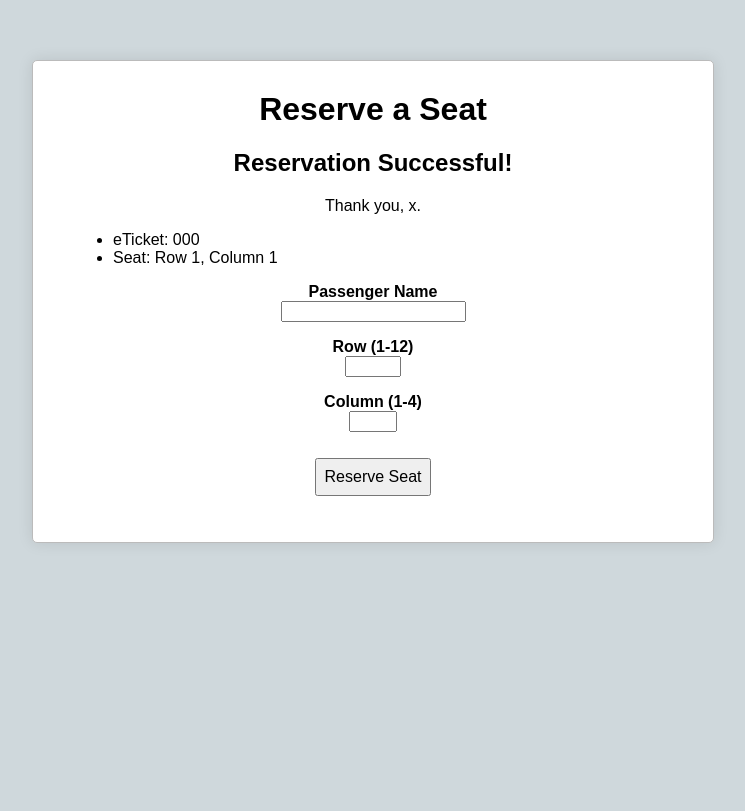
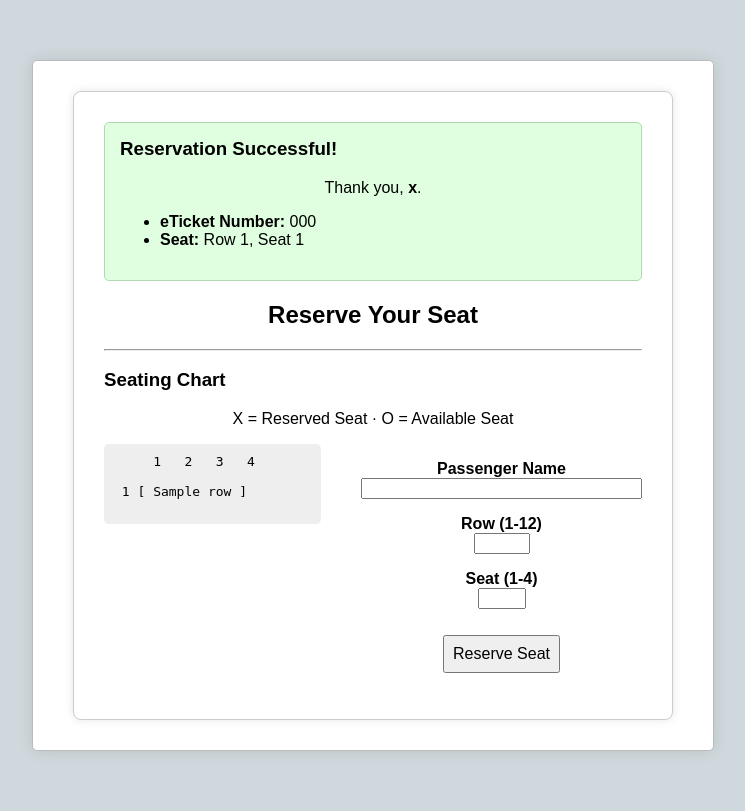
Before and after one commit to fhamdan16/Final-Project-4320, a Flask app: template templates/reserve.html in a window 1280 px wide. Shown: the part 70-881 px from the top of the page, without its empty margins (267-1012 px from the left). Before the commit the page ends 613 px from the top, so only its background shows below. Run offline with Flask 3, Linux system fonts and the light colour scheme; tables that the repository leaves empty hold one stand-in row (values such as "Sample post"); the template is opened without the code that fills it: values that come from a table or form of the project are taken from there, most other values are stand-ins (such as "Sample title", 1, 10 or a date in 2020).

Commit message:
Added the seating Chart to reservations page

```diff
--- a/app.py
+++ b/app.py
@@ -35,7 +35,7 @@
 class ReservationForm(FlaskForm):
     passenger_name = StringField('Passenger Name', validators=[DataRequired()])
     seat_row = IntegerField('Row (1-12)', validators=[DataRequired(), NumberRange(min=1, max=12)])
-    seat_col = IntegerField('Column (1-4)', validators=[DataRequired(), NumberRange(min=1, max=4)])
+    seat_col = IntegerField('Seat (1-4)', validators=[DataRequired(), NumberRange(min=1, max=4)])
     submit = SubmitField('Reserve Seat')
 
 @app.route('/', methods=['GET'])
@@ -90,18 +90,22 @@
     form = ReservationForm()
     error = None
     reservation = None
+
     if form.validate_on_submit():
         name = form.passenger_name.data
         row = form.seat_row.data
         col = form.seat_col.data
+
         if Reservation.query.filter_by(seatRow=row, seatColumn=col).first():
             error = 'This seat is already reserved.'
         else:
             ticket = secrets.token_hex(8)
-            new = Reservation(passengerName=name,
-                              seatRow=row,
-                              seatColumn=col,
-                              eTicketNumber=ticket)
+            new = Reservation(
+                passengerName=name,
+                seatRow=row,
+                seatColumn=col,
+                eTicketNumber=ticket
+            )
             db.session.add(new)
             try:
                 db.session.commit()
@@ -109,7 +113,16 @@
             except SQLAlchemyError as e:
                 db.session.rollback()
                 error = f"Database error: {e}"
-    return render_template('reserve.html', form=form, error=error, reservation=reservation)
+
+    seating_chart_data = get_seating_chart_data(Reservation.query.all())
+
+    return render_template(
+        'reserve.html',
+        form=form,
+        error=error,
+        reservation=reservation,
+        seating_chart_data=seating_chart_data
+    )
 
 @app.route('/edit/<int:reservation_id>', methods=['GET', 'POST'])
 def edit_reservation(reservation_id):
@@ -144,7 +157,7 @@
     return render_template("404.html"), 404
 
 def get_seating_chart_data(reservations):
-    chart = [['_' for _ in range(4)] for _ in range(12)]
+    chart = [['O' for _ in range(4)] for _ in range(12)]  # 12 rows of 4 seats each
     for r in reservations:
         ri = r.seatRow - 1
         ci = r.seatColumn - 1
--- a/templates/reserve.html
+++ b/templates/reserve.html
@@ -1,26 +1,51 @@
 {% extends "base.html" %}
-{% block title %}Reserve a Seat{% endblock %}
+
+{% block title %}Reserve Your Seat{% endblock %}
+
 {% block content %}
-<h1>Reserve a Seat</h1>
+<div style="margin: 0 auto; max-width: 800px; border: 1px solid #ccc; padding: 30px; border-radius: 8px; background-color: #fff; box-shadow: 0 0 10px rgba(0,0,0,0.1);">
 
-{% if error %}
-    <p style="color:red">{{ error }}</p>
+    {% if reservation %}
+        <div style="background-color: #e0ffe0; border: 1px solid #b2d8b2; padding: 15px; border-radius: 5px; margin-bottom: 20px;">
+            <h3 style="margin-top: 0;">Reservation Successful!</h3>
+            <p>Thank you, <strong>{{ reservation.passengerName }}</strong>.</p>
+            <ul>
+                <li><strong>eTicket Number:</strong> {{ reservation.eTicketNumber }}</li>
+                <li><strong>Seat:</strong> Row {{ reservation.seatRow }}, Seat {{ reservation.seatColumn }}</li>
+            </ul>
+        </div>
     {% endif %}
 
-{% if reservation %}
-    <h2>Reservation Successful!</h2>
-    <p>Thank you, {{ reservation.passengerName }}.</p>
-    <ul>
-        <li>eTicket: {{ reservation.eTicketNumber }}</li>
-        <li>Seat: Row {{ reservation.seatRow }}, Column {{ reservation.seatColumn }}</li>
-    </ul>
+    <h2 style="text-align: center;">Reserve Your Seat</h2>
+    <hr>
+    <h3>Seating Chart</h3>
+    <p>X = Reserved Seat · O = Available Seat</p>
+
+    <div style="display: flex; gap: 40px;">
+        <div style="flex: 1;">
+            <div style="background-color: #eee; padding: 10px; border-radius: 5px;">
+<pre style="margin: 0;">
+     1   2   3   4
+{% for row in seating_chart_data %}
+{{ "%2d"|format(loop.index) }} [ {{ row | join('  ') }} ]
+{% endfor %}
+</pre>
+            </div>
+        </div>
+
+        <div style="flex: 1;">
+            {% if error %}
+                <p style="color: red;">{{ error }}</p>
             {% endif %}
 
             <form method="POST">
                 {{ form.hidden_tag() }}
-    <p>{{ form.passenger_name.label }}<br>{{ form.passenger_name() }}</p>
+                <p>{{ form.passenger_name.label }}<br>{{ form.passenger_name(size=32) }}</p>
                 <p>{{ form.seat_row.label }}<br>{{ form.seat_row() }}</p>
                 <p>{{ form.seat_col.label }}<br>{{ form.seat_col() }}</p>
-    <p>{{ form.submit() }}</p>
+                <p>{{ form.submit(class="btn") }}</p>
             </form>
+        </div>
+    </div>
+</div>
 {% endblock %}
```
Also changed, not shown: templates/admin_dashboard.html (+20 -13 lines), templates/edit_reservations.html (deleted, +0 -26 lines), instance/reservations.db (deleted), reservations.db. Lines whose indentation alone changed are shown as unchanged.
